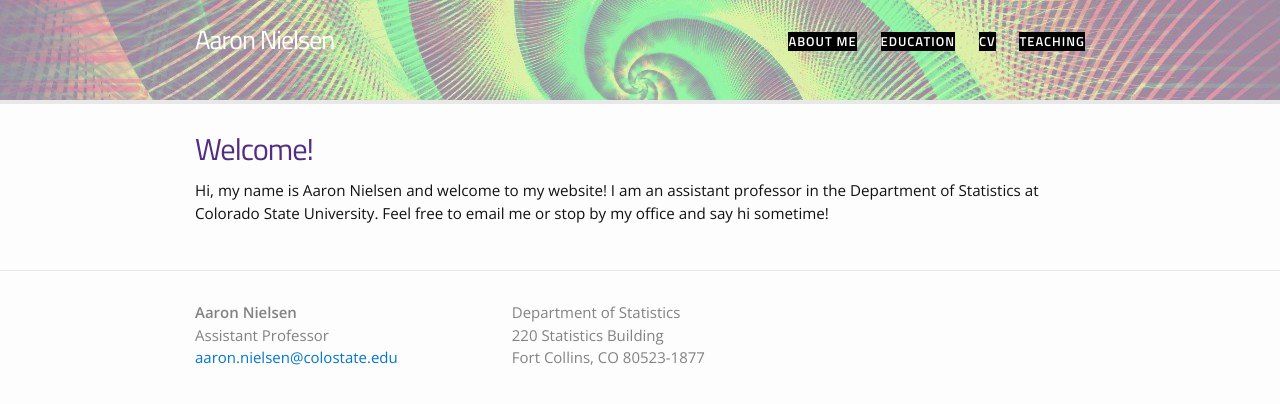
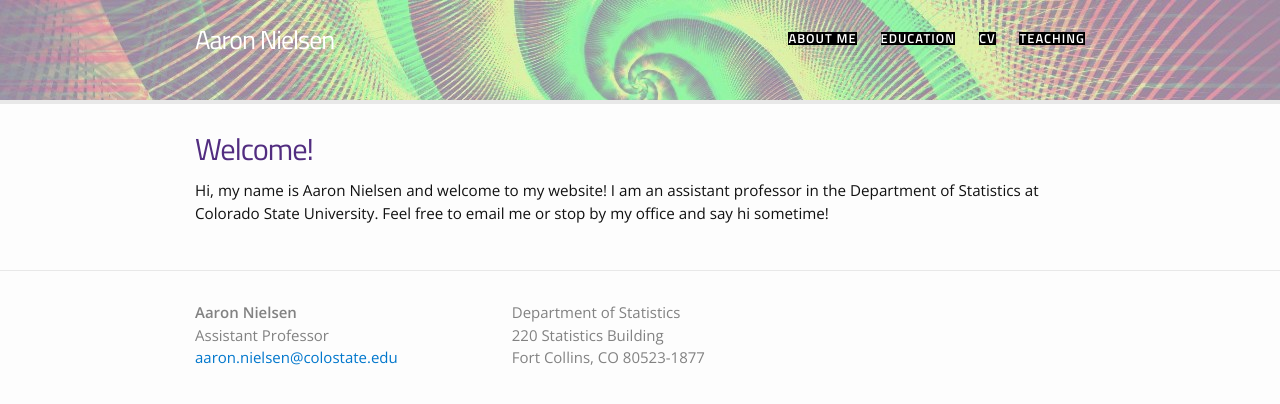
Before and after one commit to aaron-nielsen/aaron-nielsen.github.io, a Jekyll site: the page built from index.html, in a window 1280 px wide. Shown: the top 404 px of the page. Built offline with Jekyll 4.4.1, drawn with Linux system fonts in a browser that asks for light colours.

Commit message:
Update _header.scss

```diff
--- a/_sass/_header.scss
+++ b/_sass/_header.scss
@@ -160,8 +160,7 @@ z-index:999;
     .page-link {
         color: #ffffff;
     background: #000000;
-	vertical-align: bottom;
-        line-height: $base-line-height;
+        line-height: 1;
 
         // Gaps between nav items, but not on the first one
         &:not(:first-child) {
```
